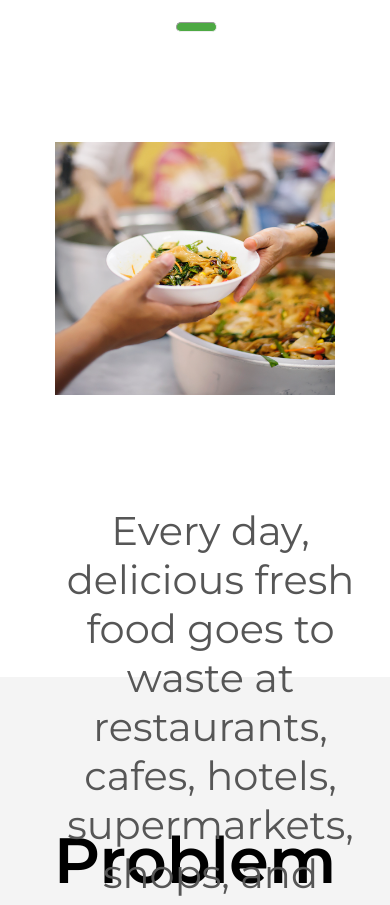
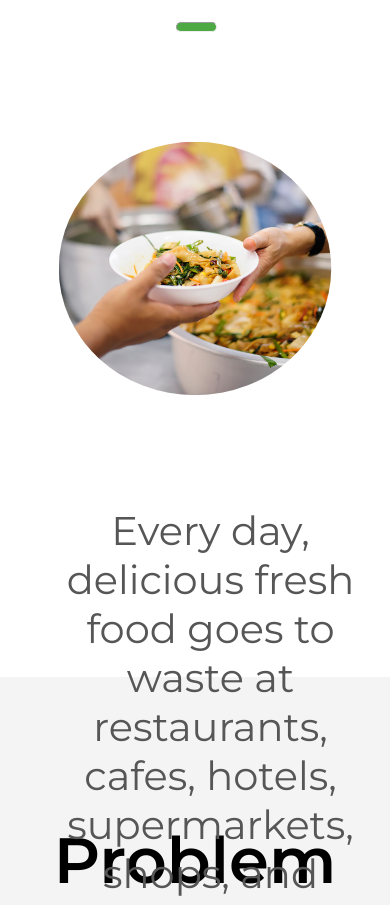
Before and after one commit to vatsalyasagraya/wasteopedia, a React (Create React App) app: page / in a window 390 px wide. Shown: the part 1180-2085 px from the top of the page. Built offline with nearby package versions, Linux system fonts and the light colour scheme.

Commit message:
new commit

```diff
--- a/src/components/Pages/about.css
+++ b/src/components/Pages/about.css
@@ -26,9 +26,10 @@ hr{
 }
 
 .photo{
-    width: 80%;
-    height: 70%;
+    width: 50%;
+    height: 80%;
     padding: 4%;
+    border-radius: 100%;
 }
 .text {
     width: 70%;
@@ -58,10 +59,11 @@ hr{
         /* position: relative; */
     }
     .photo{
-        width: 72%;
+        width: 70%;
         height: 30vh;
         padding: 2%;
         margin: 8rem auto 4rem auto;
+        border-radius: 100%;
     }
     .text {
         width: 80%;
```
